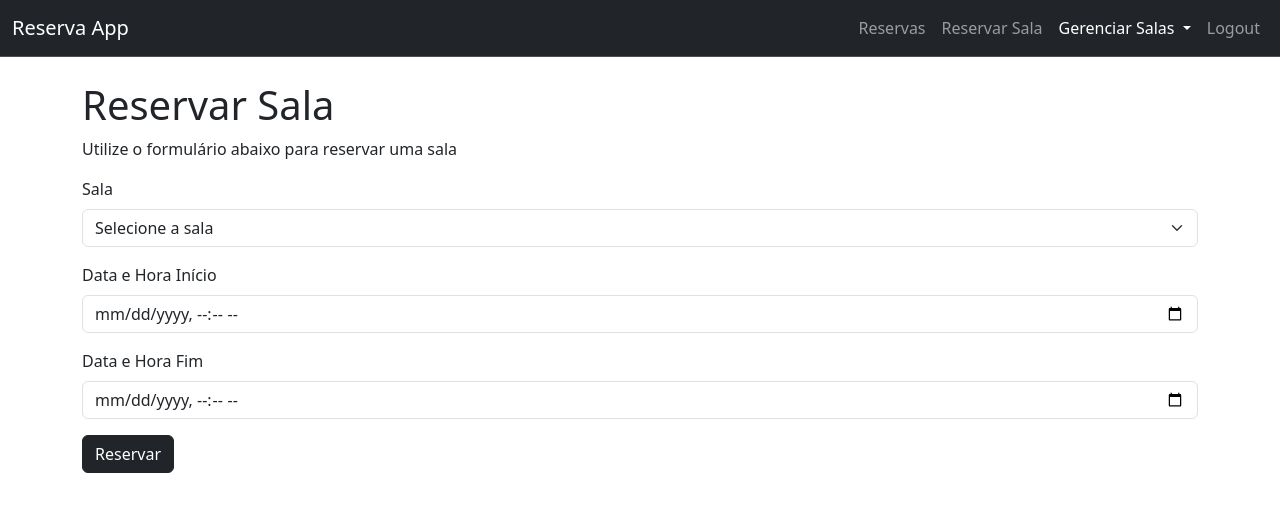
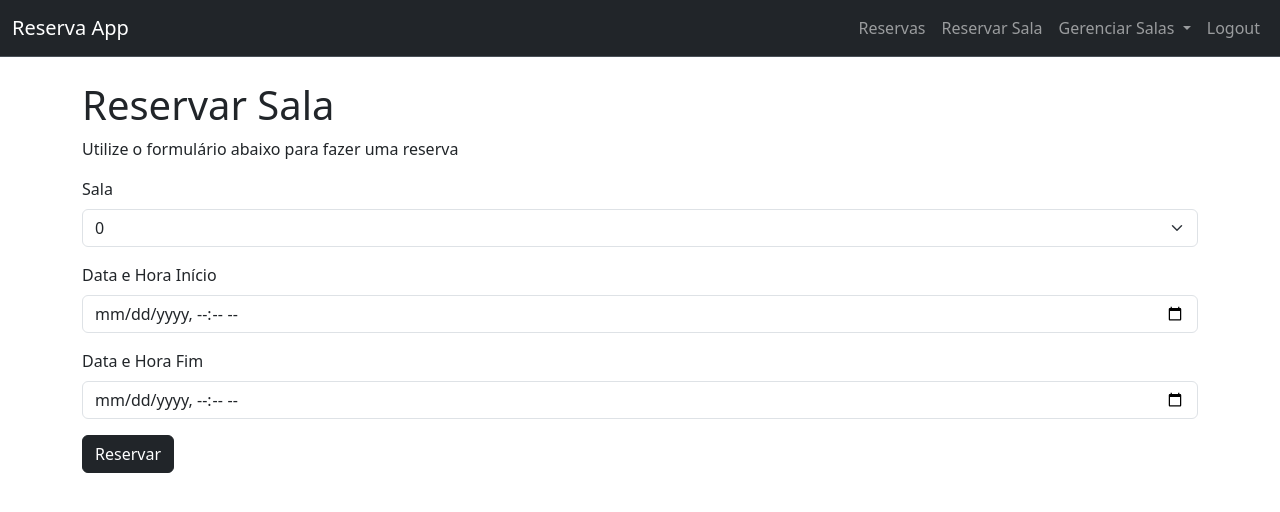
Before and after one commit to team-vectora/reserva-app, a Flask app: page /reservar-sala in a window 1280 px wide. Shown: the top 512 px of the page. Run offline with Flask 3, Linux system fonts and the light colour scheme.

Commit message:
Listar reservas implementado e to_dict implementado para facilitar no front

```diff
--- a/pyproject.toml
+++ b/pyproject.toml
@@ -6,7 +6,7 @@
 readme = "README.md"
 
 [tool.poetry.dependencies]
-python = "^3.11"
+python = "^3.10"
 flask = "^3.0.3"
 
 
--- a/reserva_app/app.py
+++ b/reserva_app/app.py
@@ -1,6 +1,6 @@
 import reserva_app
 from flask import render_template, request, redirect, url_for
-from reserva_app.models import Sala
+from reserva_app.models import Reserva, Sala, User
 
 app = reserva_app.init()
 
@@ -10,9 +10,20 @@
     return redirect('/cadastro')
 
 
-@app.route('/cadastro')
+@app.route('/cadastro', methods=['POST'])
 def cadastro():
+    nome = request.form['nome']
+    email = request.form['email']
+    senha = request.form['password']
+    usuario = User(nome, email, senha)
+    usuario.save()
     return render_template("cadastro.html")
+
+
+@app.route('/cadastro', methods=['GET'])
+def cadastro_get():
+    return render_template("cadastro.html")
+
 
 
 @app.route('/login')
@@ -20,10 +31,17 @@
     return render_template("login.html")
 
 
-@app.route('/reservas')
+@app.route('/reservas', methods=["GET"])
 def reservas():
-    return render_template("reservas.html")
+    objs = Reserva.objects()
+    lista = objs.get_dict()
+    return render_template("reservas.html", reservas=lista)
 
+@app.route('/reservas', methods=["POST"])
+def reservas_post():
+    objs = Reserva.objects()
+    lista = objs.get_dict()
+    return render_template("reservas.html", reservas=lista)
 
 @app.route('/cadastrar-sala')
 def cadastrar_sala():
@@ -32,15 +50,35 @@
 
 @app.route('/listar-salas')
 def listar_salas():
-    salas = Sala.objects()
-    return render_template("listar-salas.html", salas=salas)
+    return render_template("listar-salas.html")
 
 
-@app.route('/reservar-sala')
-def reservar_sala():
+@app.route('/reservar-sala', methods=['GET'])
+def reservar_sala_get():
+    salas = Sala.objects()
+    arr_salas = salas.get_dict()
+    return render_template("reservar-sala.html", salas=arr_salas)
+
+@app.route('/reservar-sala', methods=['POST'])
+def reservar_sala_post():
+    sala_cod = request.form['sala']
+    inicio = request.form['inicio']
+    fim = request.form['fim']
+    nova_reserva = Reserva(datetime_end=fim, datetime_start=inicio, codigo_sala=sala_cod)
+    nova_reserva.save()
     return render_template("reservar-sala.html")
 
 
-@app.route('/detalhe-reserva')
-def detalhe_reserva():
-    return render_template("detalhe-reserva.html")
+
+
+@app.route('/detalhe_reserva/<id>')
+def detalhe_reserva(id):
+    reserva = Reserva.objects()
+    print(reserva)
+    reserva.where('get_codigo',id)
+    return render_template("detalhe_reserva.html", reserva=reserva)
+
+
+
+if __name__ == '__main__':
+    app.run(debug=True)
--- a/reserva_app/static/db/model.py
+++ b/reserva_app/static/db/model.py
@@ -37,6 +37,7 @@
                 file.truncate()
 
         return self.__codigo
+
 
     @staticmethod
     def _objects(child_class):
@@ -101,6 +102,43 @@
 
         def get_list(self):
             return self.__list_model
+
+        def get_dict(self):
+            from reserva_app.models import Reserva, Sala, User
+
+            arr = self.get_list()
+            result_dict = {}
+
+            if isinstance(arr[0], Reserva):
+                for i, obj in enumerate(arr):
+                    result_dict[i] = {
+                        'codigo': obj.get_codigo(),
+                        'codigo_usuario': obj.get_codigo_usuario(),
+                        'datetime_start': obj.get_datetime_start().strftime("%Y-%m-%d %H:%M:%S"),
+                        'datetime_end': obj.get_datetime_end().strftime("%Y-%m-%d %H:%M:%S"),
+                        'duracao': str(obj.get_datetime_end() - obj.get_datetime_start()),
+                        'falta':str(obj.get_datetime_start()-datetime.now()),
+                        'ativo': obj.get_ativo()
+                    }
+            elif isinstance(arr[0], Sala):
+                for i, obj in enumerate(arr):
+                    result_dict[i] = {
+                        'codigo': obj.get_codigo(),
+                        'capacidade': obj.get_capacidade(),
+                        'tipo': obj.get_tipo(),
+                        'descricao': obj.get_descricao(),
+                        'ativo': obj.get_ativo()
+                    }
+            elif isinstance(arr[0], User):
+                for i, obj in enumerate(arr):
+                    result_dict[i] = {
+                        'nome': obj.get_nome(),
+                        'email': obj.get_email(),
+                        'ativo': obj.get_ativo()
+                    }
+
+            return result_dict
+
 
         def __str__(self):
             string_values = ''.join([str(item) for item in self.__list_model])
--- a/reserva_app/static/db/reserva.csv
+++ b/reserva_app/static/db/reserva.csv
@@ -0,0 +1,2 @@
+1,1,2024-07-23 12:00:00,2024-07-24 13:30:00,True,1
+1,1,2024-07-23 12:00:00,2024-07-24 13:30:00,True,2
--- a/reserva_app/static/db/sala.csv
+++ b/reserva_app/static/db/sala.csv
@@ -0,0 +1,3 @@
+101,1,asdasdasdasdas,101,1
+101,1,gggg,101,2
+101,1,dd,101,3
--- a/reserva_app/templates/base.html
+++ b/reserva_app/templates/base.html
@@ -4,7 +4,7 @@
 <head>
     <meta charset="utf-8">
     <meta name="viewport" content="width=device-width, initial-scale=1">
-    <title> {% block title %}{% endblock %}</title>
+    <title>{% block title %}{% endblock %}</title>
     <link href="https://cdn.jsdelivr.net/npm/bootstrap@5.3.3/dist/css/bootstrap.min.css" rel="stylesheet"
         integrity="sha384-QWTKZyjpPEjISv5WaRU9OFeRpok6YctnYmDr5pNlyT2bRjXh0JMhjY6hW+ALEwIH" crossorigin="anonymous">
 </head>
@@ -21,14 +21,12 @@
                 <ul class="navbar-nav ms-auto">
                     <li class="nav-item">
                         <a class="nav-link" aria-current="page" href="/reservas">Reservas</a>
-                        <!-- <a class="nav-link active" aria-current="page" href="/templates/reservas.html">Minhas Reservas</a> -->
                     </li>
                     <li class="nav-item">
                         <a class="nav-link" href="/reservar-sala">Reservar Sala</a>
                     </li>
-
                     <li class="nav-item dropdown">
-                        <a class="nav-link dropdown-toggle active" href="#" role="button" data-bs-toggle="dropdown"
+                        <a class="nav-link dropdown-toggle" href="#" role="button" data-bs-toggle="dropdown"
                             aria-expanded="false">
                             Gerenciar Salas
                         </a>
--- a/reserva_app/templates/reservar-sala.html
+++ b/reserva_app/templates/reservar-sala.html
@@ -3,18 +3,17 @@
 
   {% block content_header %}
         <h1>Reservar Sala</h1>
-        <p>Utilize o formulário abaixo para reservar uma sala</p>
+        <p>Utilize o formulário abaixo para fazer uma reserva</p>
  {% endblock %}
 
   {% block content %}
-      <form action="/reservas">
+      <form action="/reservar-sala" method="post">
         <div class="mb-3">
           <label for="sala" class="form-label">Sala</label>
           <select class="form-select" id="sala" name="sala">
-            <option selected>Selecione a sala</option>
-            <option value="1">Sala 1</option>
-            <option value="2">Sala 2</option>
-            <option value="3">Sala 3</option>
+            {% for codigo, valor in salas.items() %}
+            <option value="{{ codigo }}">{{ codigo }}</option>
+          {% endfor %}
           </select>
         </div>
         <div class="mb-3">
```
Also changed, not shown: reserva_app/templates/reservas.html (+10 -0 lines).
